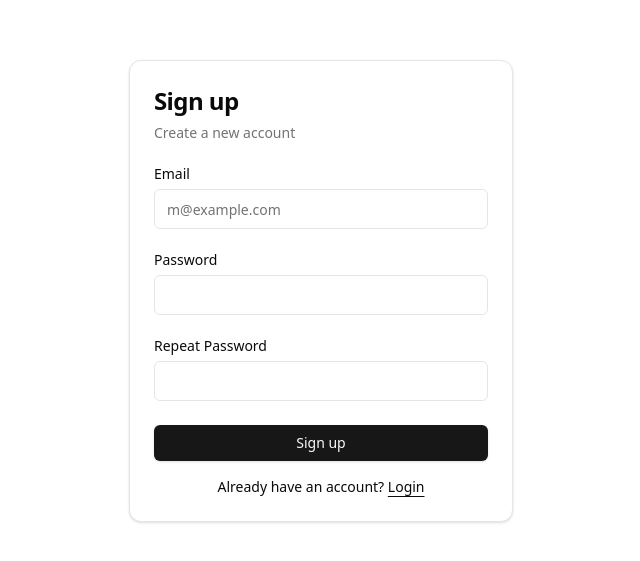
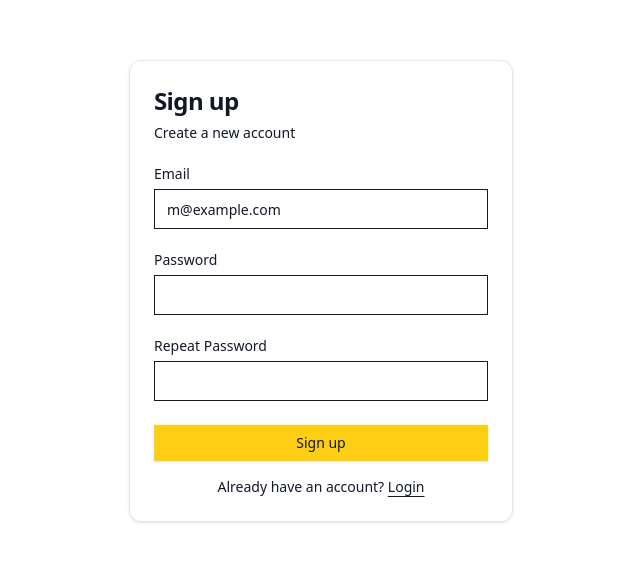
Before and after one commit to AlexThomas-Graft0/cases-r-us-631ce1, a Next.js app: page /auth/sign-up in a window 1280 px wide. Shown: the part 109-670 px from the top of the page, without its empty margins (319-959 px from the left). Built offline with nearby package versions, Linux system fonts and the light colour scheme; no server answers.

Commit message:
add app/globals.css

```diff
--- a/app/globals.css
+++ b/app/globals.css
@@ -4,65 +4,61 @@
 
 @layer base {
   :root {
-    --background: 0 0% 100%;
-    --foreground: 0 0% 3.9%;
-    --card: 0 0% 100%;
-    --card-foreground: 0 0% 3.9%;
-    --popover: 0 0% 100%;
-    --popover-foreground: 0 0% 3.9%;
-    --primary: 0 0% 9%;
-    --primary-foreground: 0 0% 98%;
-    --secondary: 0 0% 96.1%;
-    --secondary-foreground: 0 0% 9%;
-    --muted: 0 0% 96.1%;
-    --muted-foreground: 0 0% 45.1%;
-    --accent: 0 0% 96.1%;
-    --accent-foreground: 0 0% 9%;
-    --destructive: 0 84.2% 60.2%;
-    --destructive-foreground: 0 0% 98%;
-    --border: 0 0% 89.8%;
-    --input: 0 0% 89.8%;
-    --ring: 0 0% 3.9%;
-    --chart-1: 12 76% 61%;
-    --chart-2: 173 58% 39%;
-    --chart-3: 197 37% 24%;
-    --chart-4: 43 74% 66%;
-    --chart-5: 27 87% 67%;
-    --radius: 0.5rem;
+    --primary: #FECE14;
+    --secondary: #000000;
+    --navy-brand: #0B2240; /* Custom navy matching business request while keeping system tokens */
+    --success: #16A34A;
+    --warning: #D97706;
+    --danger: #DC2626;
+    --surface: #FFFFFF;
+    --text: #111827;
+
+    --font-poppins: 'Poppins', sans-serif;
+    --font-mono: 'IBM Plex Mono', monospace;
   }
-  .dark {
-    --background: 0 0% 3.9%;
-    --foreground: 0 0% 98%;
-    --card: 0 0% 3.9%;
-    --card-foreground: 0 0% 98%;
-    --popover: 0 0% 3.9%;
-    --popover-foreground: 0 0% 98%;
-    --primary: 0 0% 98%;
-    --primary-foreground: 0 0% 9%;
-    --secondary: 0 0% 14.9%;
-    --secondary-foreground: 0 0% 98%;
-    --muted: 0 0% 14.9%;
-    --muted-foreground: 0 0% 63.9%;
-    --accent: 0 0% 14.9%;
-    --accent-foreground: 0 0% 98%;
-    --destructive: 0 62.8% 30.6%;
-    --destructive-foreground: 0 0% 98%;
-    --border: 0 0% 14.9%;
-    --input: 0 0% 14.9%;
-    --ring: 0 0% 83.1%;
-    --chart-1: 220 70% 50%;
-    --chart-2: 160 60% 45%;
-    --chart-3: 30 80% 55%;
-    --chart-4: 280 65% 60%;
-    --chart-5: 340 75% 55%;
+
+  body {
+    font-family: var(--font-poppins);
+    background-color: var(--surface);
+    color: var(--text);
+  }
+
+  /* Keyboard-first visible focus states */
+  *:focus-visible {
+    outline: 3px solid var(--primary);
+    outline-offset: 2px;
   }
 }
 
-@layer base {
-  * {
-    @apply border-border;
+@layer utilities {
+  .bg-primary {
+    background-color: var(--primary);
   }
-  body {
-    @apply bg-background text-foreground;
+  .text-primary {
+    color: var(--primary);
+  }
+  .border-primary {
+    border-color: var(--primary);
+  }
+
+  .bg-secondary {
+    background-color: var(--secondary);
+  }
+  .text-secondary {
+    color: var(--secondary);
+  }
+
+  .bg-navy {
+    background-color: var(--navy-brand);
+  }
+  .text-navy {
+    color: var(--navy-brand);
+  }
+  .border-navy {
+    border-color: var(--navy-brand);
+  }
+
+  .bg-surface {
+    background-color: var(--surface);
   }
 }
```
